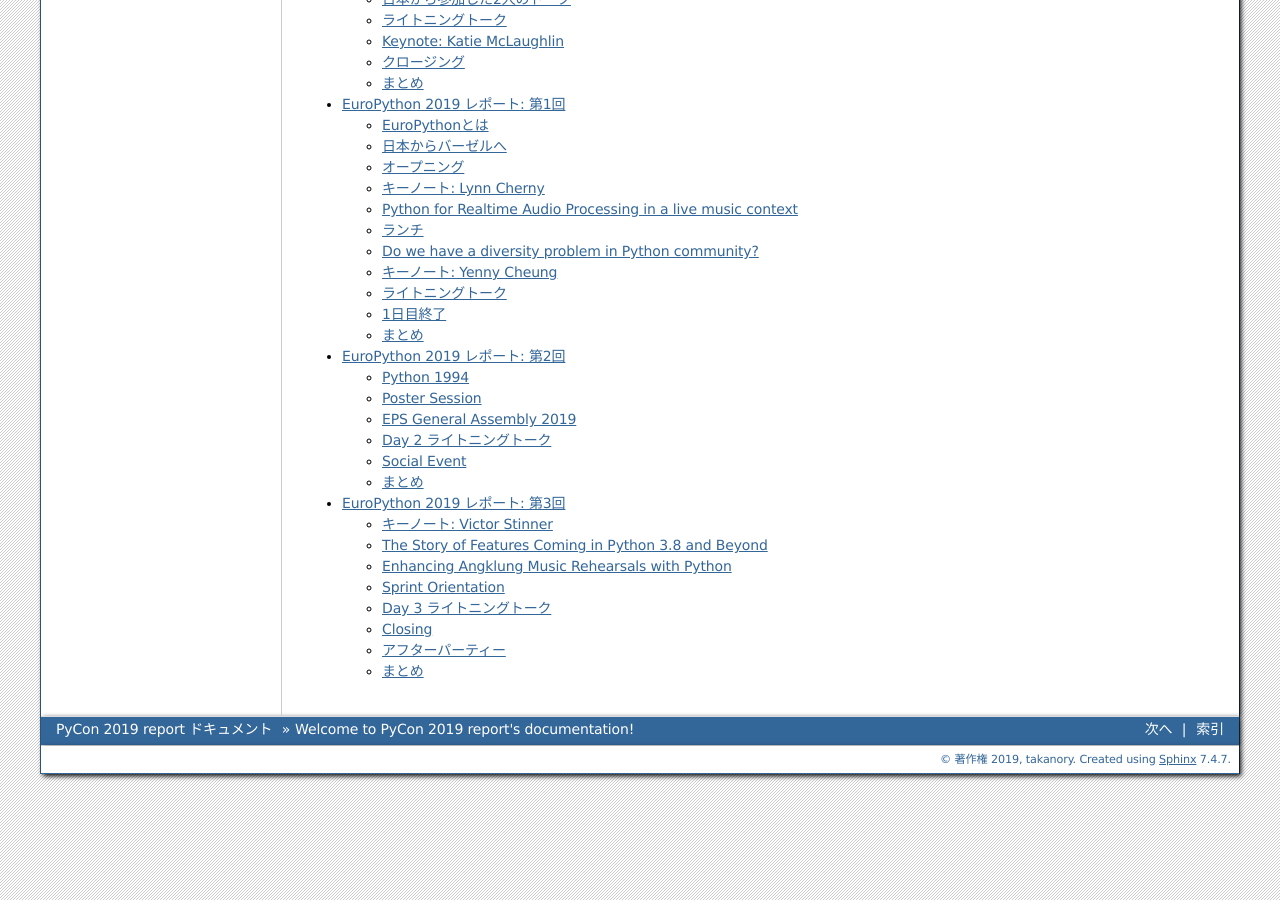
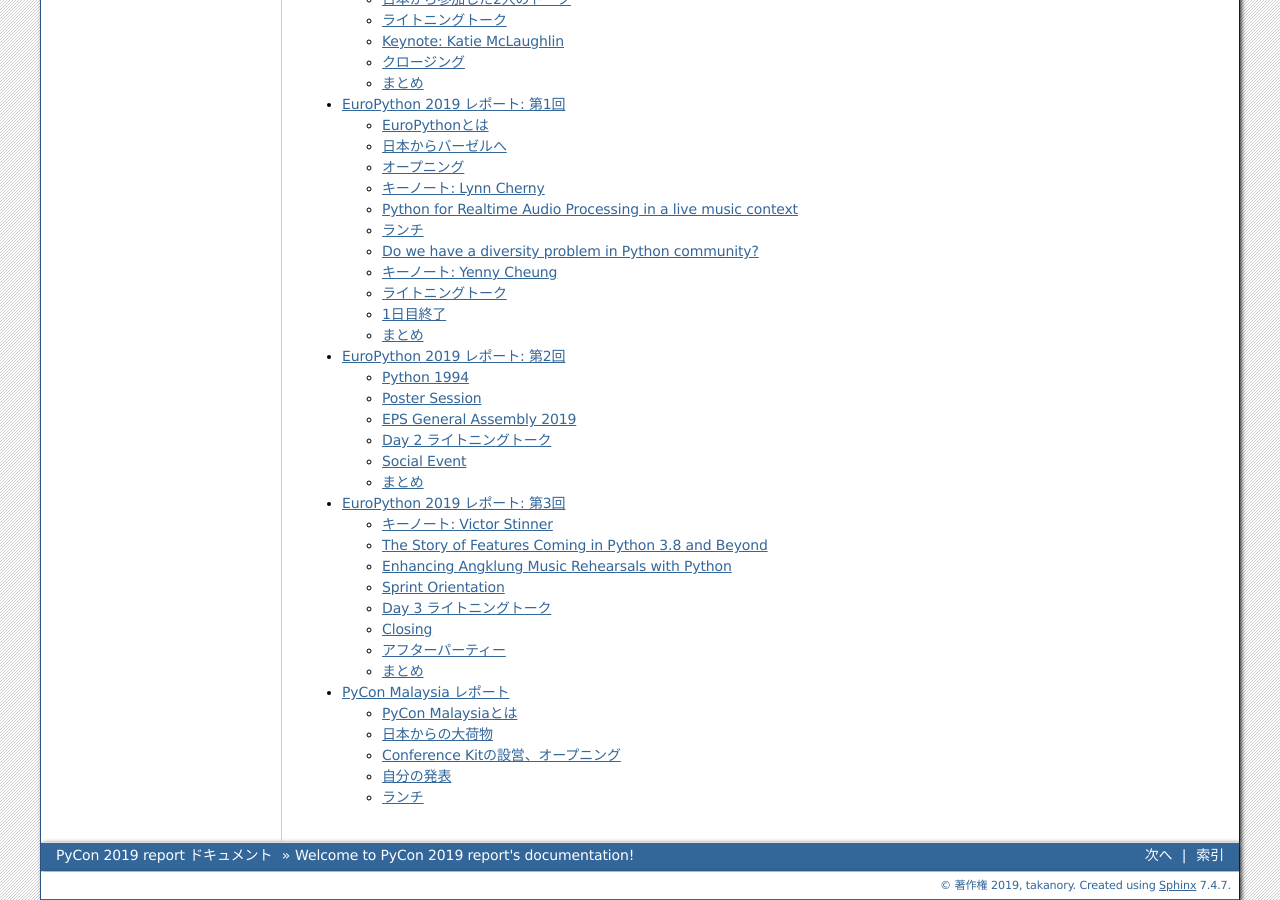
Before and after one commit to takanory/pycon2019report, a Sphinx documentation site: the page built from source/index.rst, in a window 1280 px wide and 900 px high, scrolled down 1186 px. Built offline with Sphinx 7.4.7, drawn with Linux system fonts in a browser that asks for light colours; some of the changed lines change nothing that is shown.

Commit message:
refs #6 add malaysia report

```diff
--- a/source/index.rst
+++ b/source/index.rst
@@ -16,3 +16,4 @@
    us*
    thailand
    euro*
+   malaysia
--- /dev/null
+++ b/source/malaysia.rst
@@ -0,0 +1,158 @@
+=========================
+ PyCon Malaysia レポート
+=========================
+
+.. contents:: 目次
+   :local:
+
+鈴木たかのりです。
+2019年の個人的な挑戦として「海外のPythonカンファレンスにトークやポスターを応募しまくって、採択されたら行く」ということを行っています。
+今回レポートするPyCon Malaysiaは4カ国目です。
+過去のレポートもgihyo.jpに掲載していますので、ぜひ興味のある国のレポートを読んでみてください。
+
+* `アジアパシフィックのPyConユーザのつながりを感じた2日間「PyCon APAC 2019」レポート <https://gihyo.jp/news/report/2019/03/1201>`_
+* `世界最大のPythonカンファレンス「US PyCon 2019」レポート <https://gihyo.jp/news/report/01/us-pycon2019>`_
+* `日本をはじめ各国のスピーカーが語るPythonのいま ―「PyCon Thailand 2019」レポート <https://gihyo.jp/news/report/2019/07/0501>`_
+* `ヨーロッパのPythonコミュニティと交流できる3日間「EuroPython 2019」参加レポート <https://gihyo.jp/news/report/01/europython2019>`_
+
+PyCon Malaysiaとは
+==================
+`PyCon <https://www.pycon.org/>`_ はプログラミング言語Pythonに関する国際カンファレンスです。
+アメリカや日本をはじめ世界中で開催されています。
+
+.. figure:: /images/my/pyconmy.jpg
+   :width: 400
+
+   PyCon Malaysia 2019 Webサイト
+
+`PyCon Malaysia <https://pycon.my/>`_ は2014に第1回が開催されたました。
+2017にはPyCon APA in MalaisiaCとして、アジア太平洋地域のPyConが開催されました。
+そのときの模様は以下のレポートで確認できます。
+
+* `「PyCon APAC 2017 in Malaysia」参加レポート <https://gihyo.jp/news/report/01/pycon-apac2017>`_
+
+以下はPyCon Malaysia 2019の開催概要です。
+
+:URL: https://pycon.my/
+:日程: 2019年8月24日(土)、25日(日)
+:場所: マレーシア、クアラルンプール
+:会場: `iSpace TTDI <https://www.venuescape.my/venue/iSpace-TTDI/TTDI/337>`_
+:参加費: 220リンギット(約5,500円)
+:主催: PYCON MY PLT
+
+日本からの大荷物
+================
+今回日本からの移動は思いがけない大荷物となりました。
+きっかけは韓国の `Younngun氏 <https://twitter.com/scari_net/>`_ からの以下のようなメールでした(Younggun氏はPSF: Python Software Foundationの2016年の理事でPyCon KRの立ち上げメンバーでもあります)。
+
+::
+
+   The PSF will have a booth at PyCon MY (Aug 24-25), PyCon JP (Sep. 16-17), PyCon TW (Sep.20-22)
+   I'll attend JP and TW but unfortunately, I can't make it to MY due to biz trip. So the problem is how to send the booth kit to MY from KR.
+   I'm thinking if we can deliver the kit from/to countries we've scheduled for travels like below:
+
+   KR -> JP (Arai)
+   JP -> MY (Takanori)
+   MY -> JP (Takanori)
+   JP -> TW (Younggun, will attend both)
+
+これはどういう内容かというと、PSFがスポンサーしているイベントではPSFがブースを出してPythonステッカーなどを参加者に配っています。
+で、ブースには通常PSF Conference KitというPythonロゴが入ったバックパネルを設置しています。
+そのKitは東アジアではYounggun氏が管理しているのですが「マレーシアに行けないのでtakanoriが持って行ってくれない?」というお願いでした。
+
+.. figure:: /images/my/boothkit.jpg
+   :width: 400
+
+   PSF Conference Kit(イメージ)
+
+「まぁ、やります」と返事をして、Iqbalさん(元PyCon JP理事)が韓国から日本に持ち帰ったKitが宅配便で自宅に届けられました。
+そして、そのデカくて重たいKitを持って空港へと向かいました。
+
+.. figure:: /images/my/kit-and-bag.jpg
+   :width: 200
+
+   Conference Kitとカバン
+
+いつもは、現地での移動には(楽しいので)できるだけ公共交通を使うのですが、さすがにこの大荷物なのでGrab(配車サービス)を使って車で移動しました。
+
+Conference Kitの設営、オープニング
+==================================
+次の日はカンファレンスの1日目です。
+早めにConference Kitを持って会場に移動し、PyCOn Malaysia 2019のChairであるJames氏とあいさつをして会場に設営しました。
+
+各国PyConでボランティアスタッフをしている(私には)おなじみのNoah氏と一緒にConference Kitを組み立てました。
+そのときに衝撃の事実が発覚しました。
+なんとバッグの中にキャリーが入っていたのです。
+がんばって家から空港まで運んだあれはなんだったのか...。
+
+.. figure:: /images/my/kit1.jpg
+   :width: 400
+
+   Noah氏とConference Kitを組み立て中
+
+まぁ、悔やんでもしょうがないので、Conference Kitを組み立ててメイン会場に設置しました。
+大仕事を終えたな!!という感じです。
+
+.. figure:: /images/my/kit2.jpg
+   :width: 400
+
+   Conference Kitができあがった
+
+その後時間となりイベントのオープニングとなりました。
+さきほど挨拶したJames氏のあいさつでPyCon Malaysia 2019が始まりました。
+
+.. figure:: /images/my/opening.jpg
+   :width: 400
+
+   PyCon Malaysia 2019のオープニング
+
+自分の発表
+==========
+* タイトル: Automate the Boring Stuff with Slackbot
+* スライド: https://gitpitch.com/takanory/slides?p=20190824pyconmy
+
+1日目の午前中にさっそく私の発表です。
+発表の準備をしていたので、オープニングとキーノートはあまり聞けませんでした。
+
+基本的な発表内容はフィリピンで開催されたPyCon APAC、PyCon Thailandのものと同じです。
+しかし、トークの導入部分、Slackのメッセージ例やまとめなど、ちょこちょこ地域ごとにいじっています。
+
+.. figure:: /images/my/takanory.jpg
+   :width: 400
+
+   発表の様子
+
+今回は、発表の最初に「写真を撮ってTweetは大歓迎」と伝えたり、全スライドに自分のTwitter idを入れるという工夫をしました(PyCon MalaysiaでKatieさんが行っていたものをリスペクトしました)。
+その甲斐あってか、Twitterにもいろいろとリアクションがもらえてうれしかったです。
+
+* https://twitter.com/ariestiyansyah/status/1165099844387557378
+
+2日目のキーノートスピーカーでもあるCarol氏が最前列で聞いていて、最初は少しプレッシャーを感じましたが、私の発表をうなずいて聞いていてくれているので、楽しく発表できました。
+あとで確認すると、Carolさんも私の発表をTweetしてくれていました。とてもありがたいです。
+
+* https://twitter.com/WillingCarol/status/1165099290211049472
+
+質疑応答では「Botをどこで動かすのか?」という質問があり「EC2やHerokuなどのサーバー上で動かすのがおすすめ。開発時は自分のPCで動かすだけで試せるので簡単だよ」という回答をしました。
+他の参加者から「サーバーを使わずにAWS Lambdaとかを使ってBotを作るのもありだよ」というフォローがありました。
+「このSlackbotのフレームワークはLambdaでは動かないと思うけど、一般論としてはそういうのもありだと思う」という説明をして、なんとか今回も質疑応答をやり終えました。
+
+ランチ
+======
+ランチはビュッフェスタイルです。基本的においしいものが多くいいですね。
+
+.. figure:: /images/my/lunch1.jpg
+   :width: 250
+
+   ランチはビュッフェスタイル
+
+ランチの料理はマレー、中華、インドの料理が混ざっている感じでしょうか。
+デザートにスイカやメロンんどの果物があって、それもおいしかったです。
+
+.. figure:: /images/my/lunch2.jpg
+   :width: 400
+
+   米、玉子、チキンカレー、野菜炒めなど
+
+テーブルで隣に座った女性が日本語が少しできる方で、最近大阪と東京の旅行に行っていたそうです。
+旅行中はすき家にばっかり行っていたそうです。
+とはいえ、彼女はイスラム教なので牛丼は食べられません。もっぱら魚のメニューを食べていたそうです。
```
Also changed, not shown: source/images/my/boothkit.jpg (added), source/images/my/opening.jpg (added), source/images/my/pyconmy.jpg (added), source/images/my/takanory.jpg (added), 5 other files.
